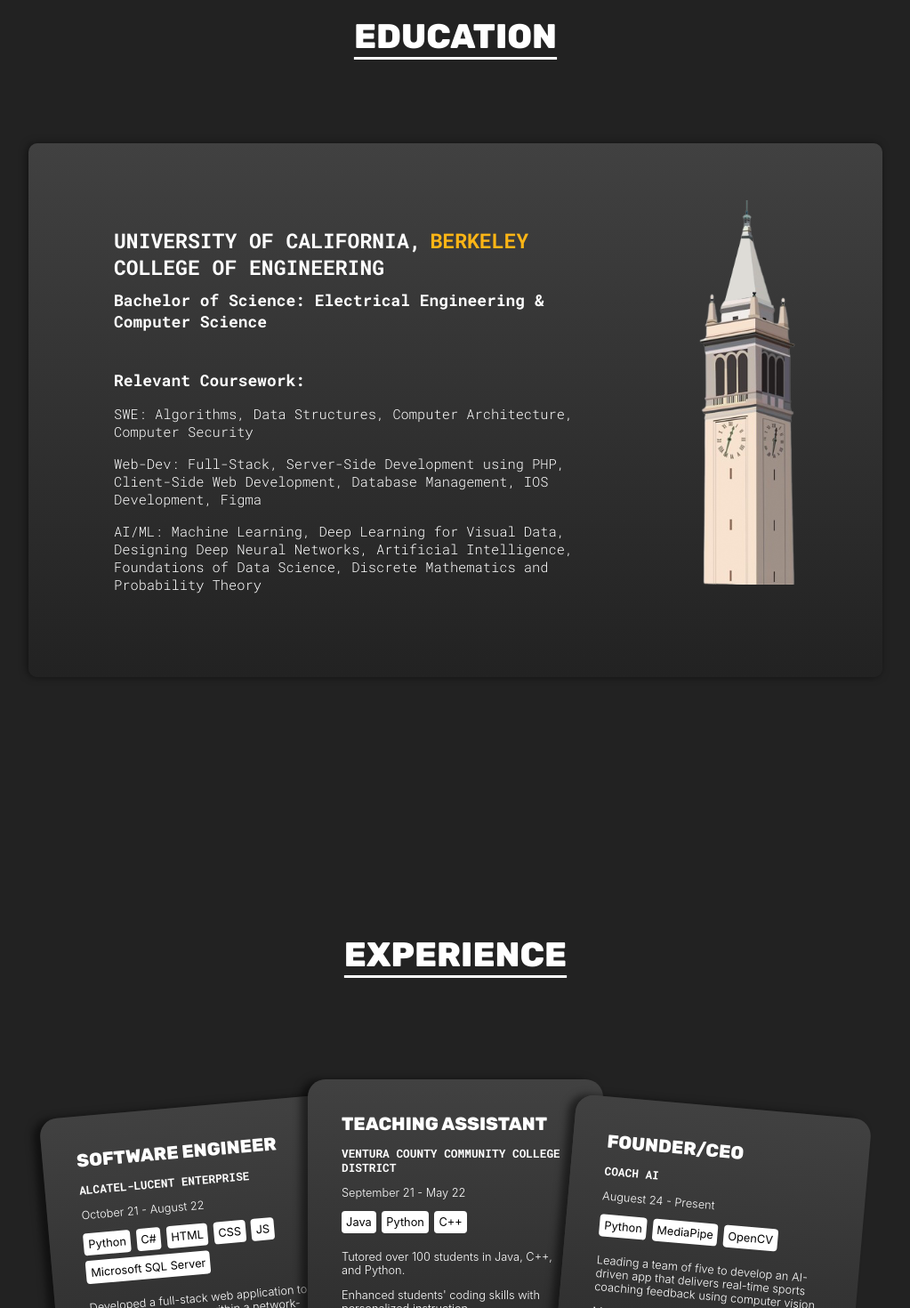
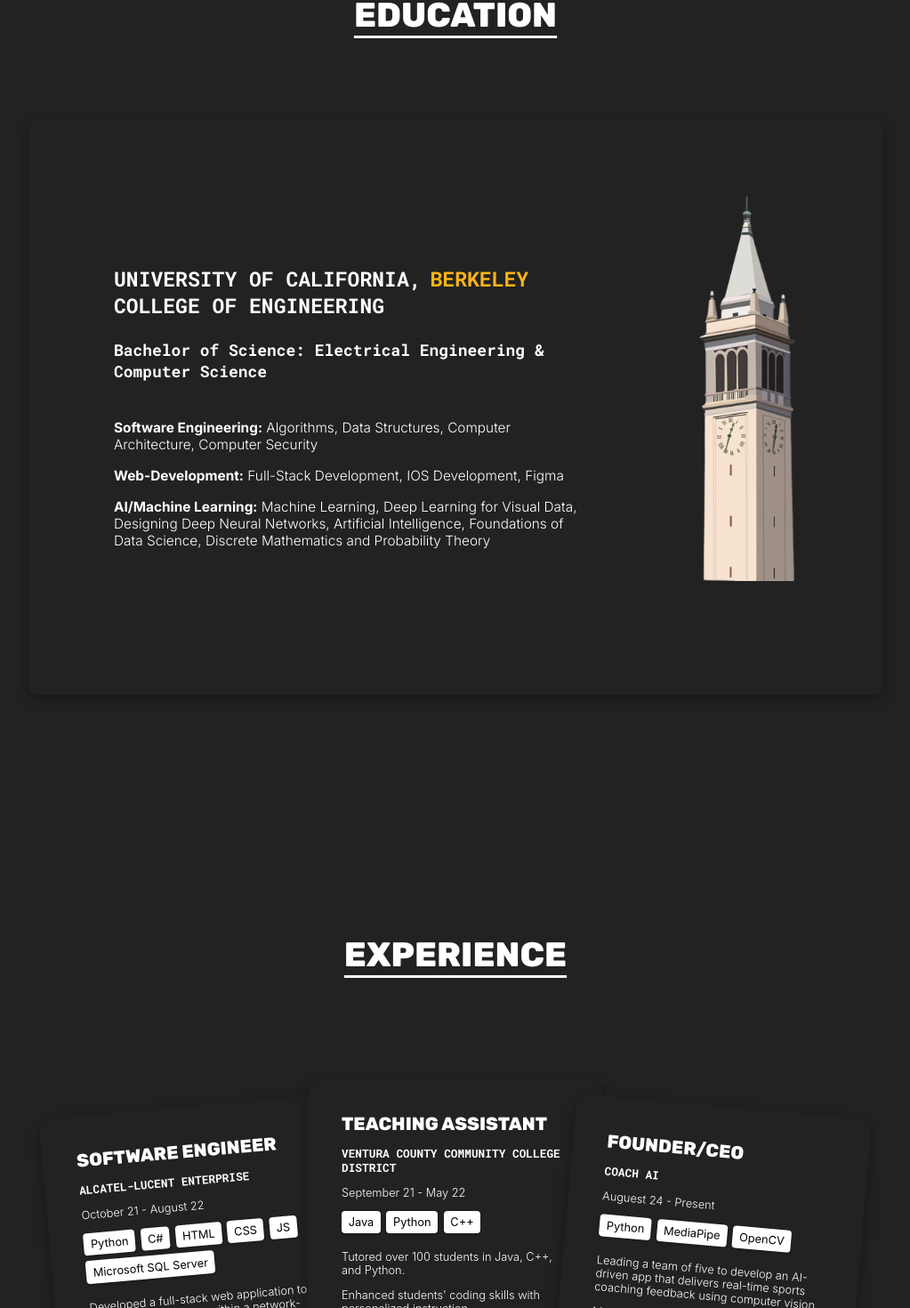
Before and after one commit to sepehrafiei/Portfolio, a React (Vite) app: page / in a window 1280 px wide. Shown: the part 1075-2545 px from the top of the page at 89% size, without its empty margins (128-1151 px from the left). Built offline with nearby package versions, Linux system fonts and the light colour scheme.

Commit message:
Updated CSS Shadows

```diff
--- a/index.html
+++ b/index.html
@@ -6,6 +6,7 @@
     <link rel="preconnect" href="https://fonts.googleapis.com">
     <link rel="preconnect" href="https://fonts.gstatic.com" crossorigin>
     <link href="https://fonts.googleapis.com/css2?family=Roboto+Mono:wght@100..700&family=Rubik:wght@800&display=swap" rel="stylesheet">
+    <link href="https://fonts.googleapis.com/css2?family=Inter:ital,opsz,wght@0,14..32,100..900;1,14..32,100..900&display=swap" rel="stylesheet">
     <title>Sepehr Rafiei</title>
   </head>
   <body>
--- a/src/components/Bubble/Bubble.module.css
+++ b/src/components/Bubble/Bubble.module.css
@@ -2,13 +2,15 @@
     align-self: flex-start;
     display: inline-block;
     padding: 0.4vw;
+    padding-left: 0.6vw;
+    padding-right: 0.6vw;
     border-radius: 4px;
-    /* background: rgb(231, 233, 247); */
     background: rgb(255, 255, 255);
     color: black;
     font-size: 1vw;
     align-items: center;
     justify-content: center;
     white-space: nowrap;
+    box-shadow: rgba(0, 0, 0, 0.35) 0px 1px 3px;
     font-family: "Suisse Int'l", -apple-system, BlinkMacSystemFont, "Segoe UI", Roboto, Helvetica, Arial, sans-serif, "Apple Color Emoji", "Segoe UI Emoji", "Segoe UI Symbol";
 }
--- a/src/components/InfoCard/InfoCard.module.css
+++ b/src/components/InfoCard/InfoCard.module.css
@@ -1,5 +1,5 @@
 .card {
-    background: linear-gradient(to bottom, var(--startg), var(--endg));
+    background: var(--background-color);
     display: flex;
     flex-direction: column;
     width: 20vw;
@@ -8,7 +8,7 @@
     padding: 3vw;
     transition: 0.4s ease-out;
     position: relative;
-    box-shadow: -0.5rem 0 0.5rem rgba(0, 0, 0, 0.5);
+    box-shadow: rgba(0, 0, 0, 0.35) 0px 5px 15px;
     left: 0px;
     gap: 5%;
 
--- a/src/components/ProjectCard/ProjectCardStyles.module.css
+++ b/src/components/ProjectCard/ProjectCardStyles.module.css
@@ -1,5 +1,5 @@
 .card {
-    background: linear-gradient(to bottom, var(--startg), var(--endg));
+    background: var(--background-color);
     display: flex;
     flex-direction: column;
     width: 20vw;
@@ -8,7 +8,7 @@
     padding: 3vw;
     transition: 0.4s ease-out;
     position: relative;
-    box-shadow: -0.5rem 0 0.5rem rgba(0, 0, 0, 0.5);
+    box-shadow: rgba(0, 0, 0, 0.35) 0px 5px 15px;
     left: 0px;
     gap: 5%;
 
--- a/src/sections/Education/Education.tsx
+++ b/src/sections/Education/Education.tsx
@@ -16,13 +16,13 @@
                     </div>
                     <h2>College of Engineering</h2>
                     <div className={styles.spacer}></div>
-                    <h3>Bachelor of Science: Electrical Engineering & Computer Science</h3>
+                    <h3 className={styles.degree}>Bachelor of Science: Electrical Engineering & Computer Science</h3>
                 </div>
                 <div className={styles.spacer}></div>
-                <h3><b>Relevant Coursework:</b></h3>
-                <p>SWE: Algorithms, Data Structures, Computer Architecture, Computer Security</p>
-                <p>Web-Dev: Full-Stack, Server-Side Development using PHP, Client-Side Web Development, Database Management, IOS Development, Figma</p>
-                <p>AI/ML: Machine Learning, Deep Learning for Visual Data, Designing Deep Neural Networks, Artificial Intelligence, Foundations of Data Science, Discrete Mathematics and Probability Theory</p>
+
+                <p><b>Software Engineering:</b> Algorithms, Data Structures, Computer Architecture, Computer Security</p>
+                <p><b>Web-Development:</b> Full-Stack Development, IOS Development, Figma</p>
+                <p><b>AI/Machine Learning:</b> Machine Learning, Deep Learning for Visual Data, Designing Deep Neural Networks, Artificial Intelligence, Foundations of Data Science, Discrete Mathematics and Probability Theory</p>
             </div>
             <div className={styles.BerkeleyLogo}>
                 <img className={styles.camp} src={camp} alt="" width="160px"/>
--- a/src/sections/Education/EducationStyles.module.css
+++ b/src/sections/Education/EducationStyles.module.css
@@ -21,11 +21,15 @@
     text-underline-offset: 10px;
 }
 
-
+.degree {
+    margin-top:1vw;
+}
 
 .content {
     padding-left: 7.5vw;
     padding-right: 7.5vw;
+    padding-top: 4vw;
+    padding-bottom: 4vw;
     display: flex;
     height: 75vh;
     flex-direction: row;
@@ -33,8 +37,8 @@
     align-items: center;
     gap: 10vw;
     width: 60vw;
-    background: linear-gradient(to bottom, var(--startg), var(--endg));
-    box-shadow: -0.1rem 0 0.5rem rgba(0, 0, 0, 0.5);
+    /* box-shadow: rgba(0, 0, 0, 0.24) 0px 3px 8px; */
+    box-shadow: rgba(0, 0, 0, 0.35) 0px 5px 15px;
     border-radius: 10px;
 }
 
@@ -88,6 +92,11 @@
     height: 10px;
 }
 
+p {
+    font-family: "Inter";
+}
+
+
 
 @media (max-width: 500px) {
 
--- a/src/sections/Hero/Hero.tsx
+++ b/src/sections/Hero/Hero.tsx
@@ -10,7 +10,6 @@
 import githubLight from '../../assets/github-light.svg';
 import githubDark from '../../assets/github-dark.svg';
 import CV1 from '../../assets/Resume.pdf';
-import CV2 from '../../assets/MLResume.pdf';
 import { useTheme } from '../../common/ThemeContext';
 
 function Hero() {
@@ -29,7 +28,7 @@
   const erasingSpeed = 100;
   const delayBetweenRoles = 2000;
 
-  const files = [CV1, CV2];
+  const files = [CV1];
 
   const downloadFiles = () => {
     files.forEach((file, index) => {
```
Also changed, not shown: 2 other files (tests, documents, lock files or other folders).
